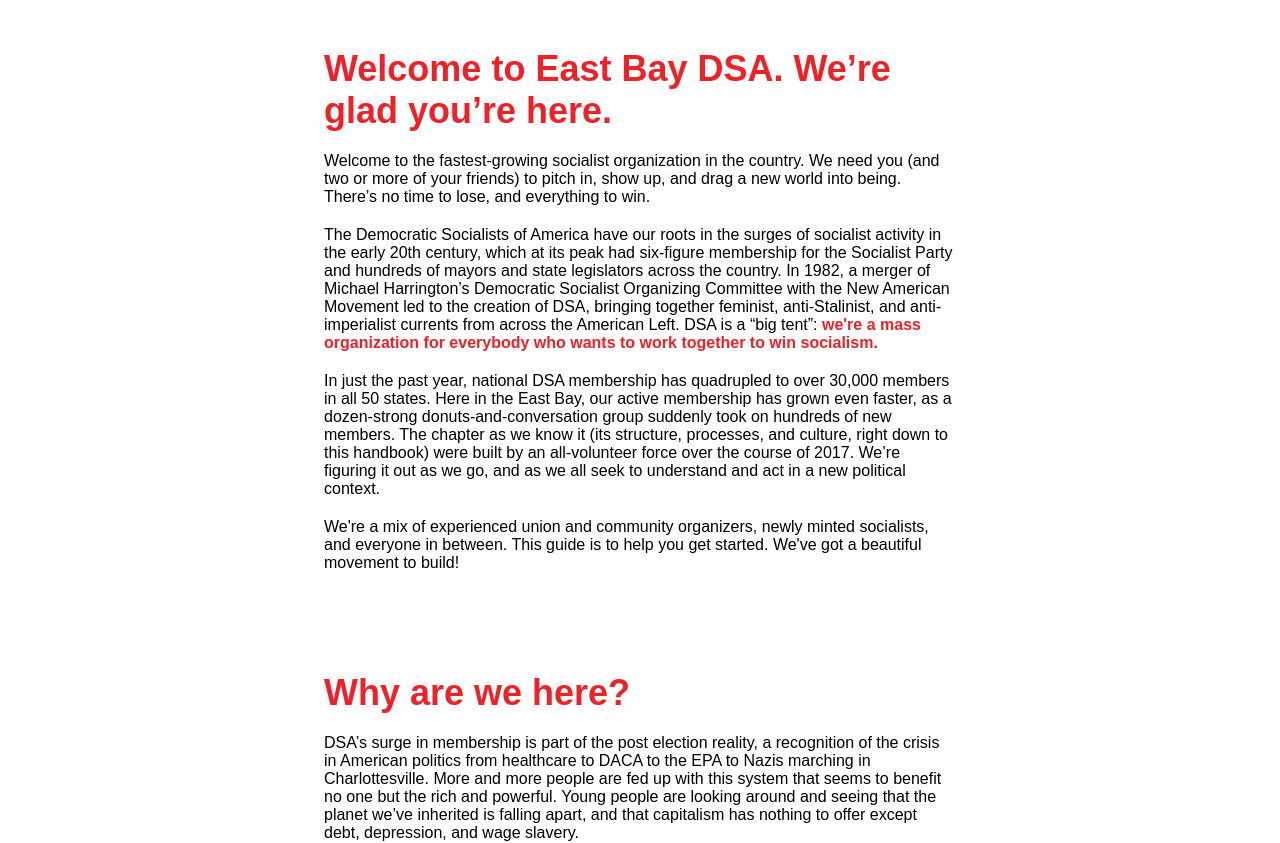
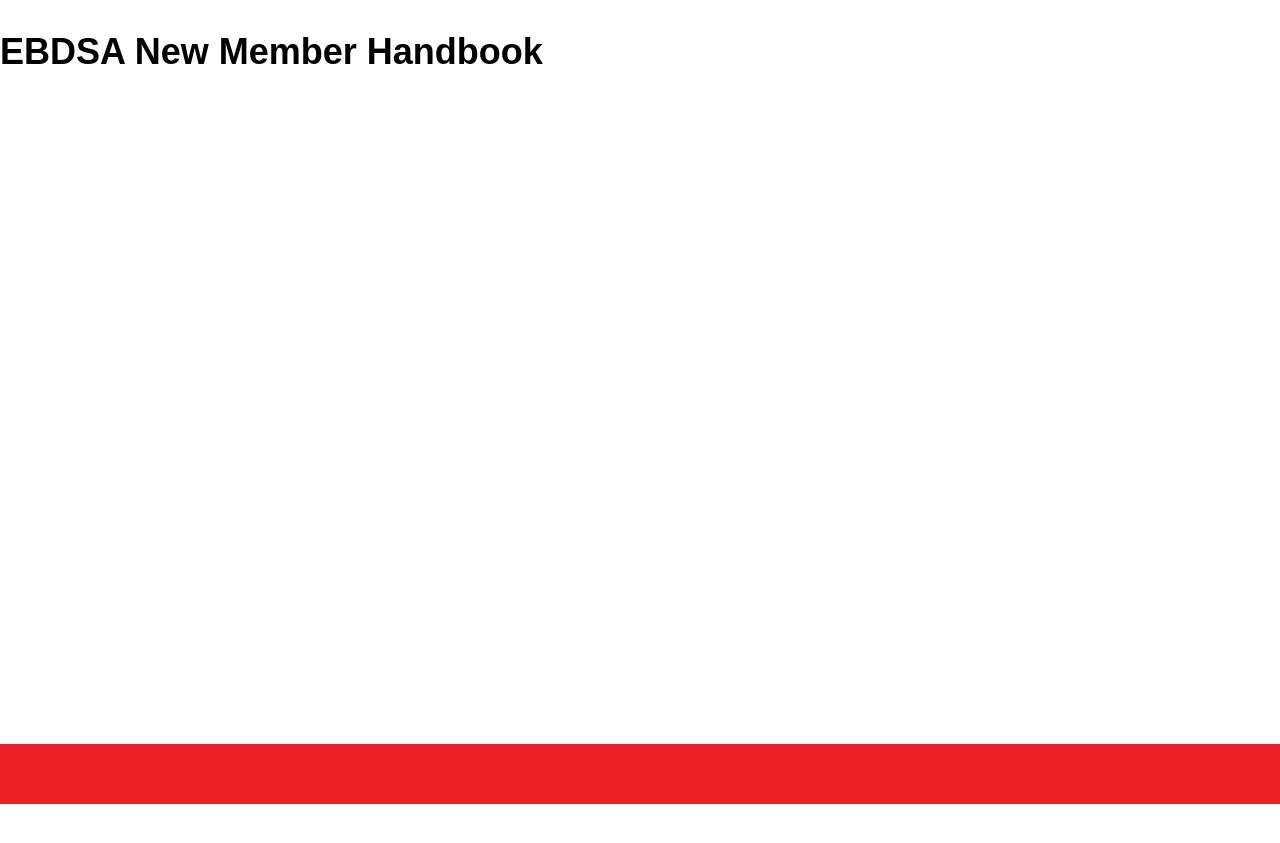
Before and after one commit to eastbaydsa/handbook, a Next.js app: page / in a window 1280 px wide. Shown: the top 843 px of the page. Built offline with nearby package versions, Linux system fonts and the light colour scheme.

Commit message:
WIP add TOC

```diff
--- a/components/Container.js
+++ b/components/Container.js
@@ -2,9 +2,8 @@
 import styled from "styled-components";
 
 const Container = styled.div`
-  max-width: 860px;
-  margin-left: 50%;
-  transform: translateX(-50%);
+  max-width: 740px;
+  padding: 0 20px;
 `;
 
 export default Container;
--- /dev/null
+++ b/components/Link.js
@@ -0,0 +1,5 @@
+import styled from "styled-components";
+
+const Link = styled.a``;
+
+export default Link;
--- a/components/Section.js
+++ b/components/Section.js
@@ -1,9 +1,14 @@
 import React from "react";
 import styled from "styled-components";
+import { red } from "./colors";
 
 const Section = styled.div`
-  padding-top: 40px;
-  padding-bottom: 40px;
+  display: flex;
+  flex-direction: row;
+  justify-content: center;
+  padding-top: 10vh;
+  padding-bottom: 10vh;
+  border-bottom: 60px solid ${red};
 `;
 
 export default Section;
--- /dev/null
+++ b/components/sections/Cover.js
@@ -0,0 +1,18 @@
+import React, { PureComponent } from "react";
+import styled from "styled-components";
+
+const Wrapper = styled.div`
+  min-height: 70vh;
+`;
+
+class Cover extends PureComponent {
+  render() {
+    return (
+      <Wrapper>
+        <h1>EBDSA New Member Handbook</h1>
+      </Wrapper>
+    );
+  }
+}
+
+export default Cover;
--- /dev/null
+++ b/components/sections/TOC.js
@@ -0,0 +1,20 @@
+import React, { Component } from "react";
+import Section from "../Section";
+import Container from "../Container";
+import Link from "../Link";
+
+class TOC extends Component {
+  render() {
+    return (
+      <Section>
+        <Container>
+          <nav>
+            <Link />
+          </nav>
+        </Container>
+      </Section>
+    );
+  }
+}
+
+export default TOC;
--- /dev/null
+++ b/components/sections/TopNav.js
@@ -0,0 +1,9 @@
+import React, { Component } from "react";
+
+class TopNav extends Component {
+  render() {
+    return <div />;
+  }
+}
+
+export default TopNav;
--- a/components/typography/P.js
+++ b/components/typography/P.js
@@ -2,6 +2,7 @@
 import styled from "styled-components";
 
 const P = styled.p`
+  margin-top: 0;
   margin-bottom: 20px;
 `;
 
--- a/pages/index.js
+++ b/pages/index.js
@@ -1,4 +1,7 @@
 import stylesheet from "../styles/index.css";
+import TopNav from "../components/sections/TopNav";
+import TOC from "../components/sections/TOC";
+import Cover from "../components/sections/Cover";
 import WelcomeSection from "../components/sections/WelcomeSection";
 import WhySection from "../components/sections/WhySection";
 import MembershipSection from "../components/sections/MembershipSection";
@@ -7,9 +10,28 @@
 import ConflictSection from "../components/sections/ConflictSection";
 import DirectorySection from "../components/sections/DirectorySection";
 
+const links = [
+  { label: "Welcome", to: "/welcome" },
+  { label: "Why are we here?", to: "/why" },
+  { label: "What does it mean to be a member?", to: "/membership" },
+  { label: "What do I do as a member?", to: "/get-involved" },
+  {
+    label: "What's the organizational structure of the DSA?",
+    to: "/structure"
+  },
+  {
+    label: "I have a conflict with someone in the EB DSA. What should I do?",
+    to: "/conflict"
+  },
+  { label: "Directory", to: "/directory" }
+];
+
 const Index = () => (
   <div>
     <style dangerouslySetInnerHTML={{ __html: stylesheet }} />
+    <TopNav links={links} />
+    <Cover />
+    <TOC links={links} />
     <WelcomeSection />
     <WhySection />
     <MembershipSection />
--- a/styles/index.css
+++ b/styles/index.css
@@ -2,5 +2,15 @@
   font-family: sans-serif;
   font-weight: 300;
   color: black;
-  font-size: 16px;
+  font-size: 18px;
+  display: flex;
+  flex-direction: column;
+  justify-content: center;
+  padding: 0;
+  margin: 0;
+  line-height: 1.58;
 }
+
+@media screen and (min-width: 600px) {
+  font-size: 21px;
+}
```
